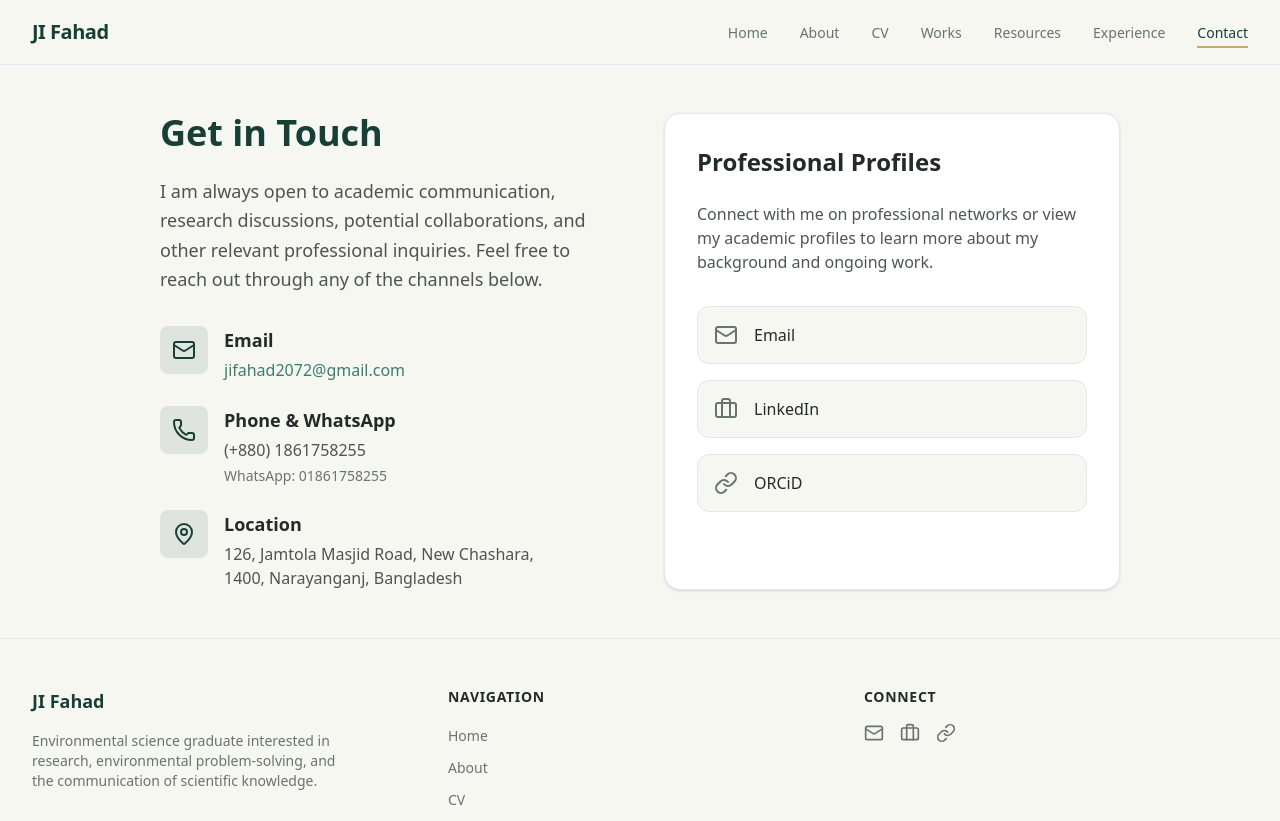
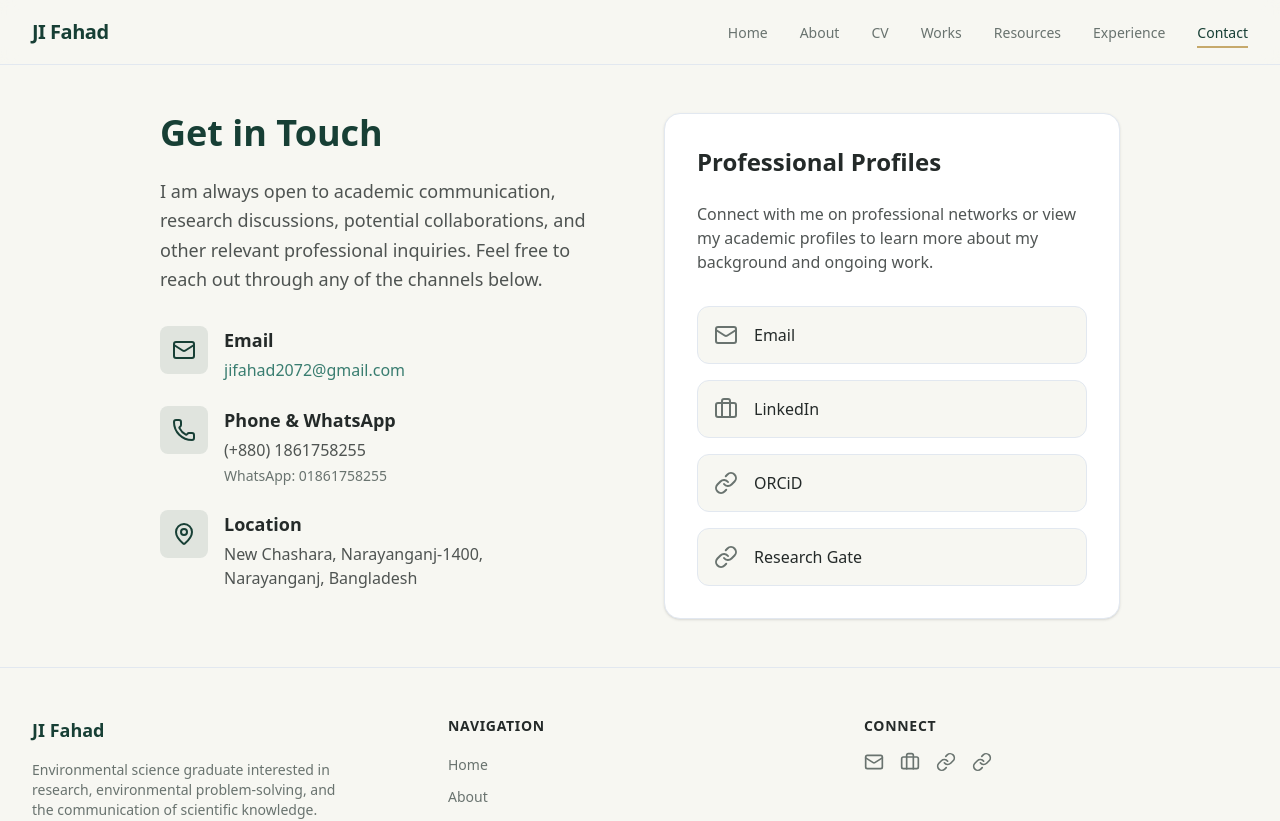
Before and after one commit to JIFahad2001/JIFahad, a Next.js app: page /contact in a window 1280 px wide. Shown: the top 821 px of the page. Built offline with nearby package versions, Linux system fonts and the light colour scheme.

Commit message:
Modify contactData location and add Research Gate
Updated location format and added Research Gate link.

```diff
--- a/content/contacts.ts
+++ b/content/contacts.ts
@@ -4,9 +4,10 @@ export const contactData = {
   email: "jifahad2072@gmail.com",
   phone: "(+880) 1861758255",
   whatsapp: "01861758255",
-  location: "126, Jamtola Masjid Road, New Chashara, 1400, Narayanganj, Bangladesh",
+  location: "New Chashara, Narayanganj-1400, Narayanganj, Bangladesh",
   linkedin: "https://www.linkedin.com/in/ji-fahad-417507182/",
   ORCiD: "https://orcid.org/0009-0001-6411-5224",
+  rg: "https://www.researchgate.net/profile/Ji-Fahad?ev=hdr_xprf",
 };
 
 export const socialLinks = [
@@ -24,5 +25,10 @@ export const socialLinks = [
     name: "ORCiD",
     url: contactData.ORCiD,
     icon: Link
+  },
+  {
+    name:"Research Gate",
+    url: contactData.rg,
+    icon: Link
   }
 ];
```
